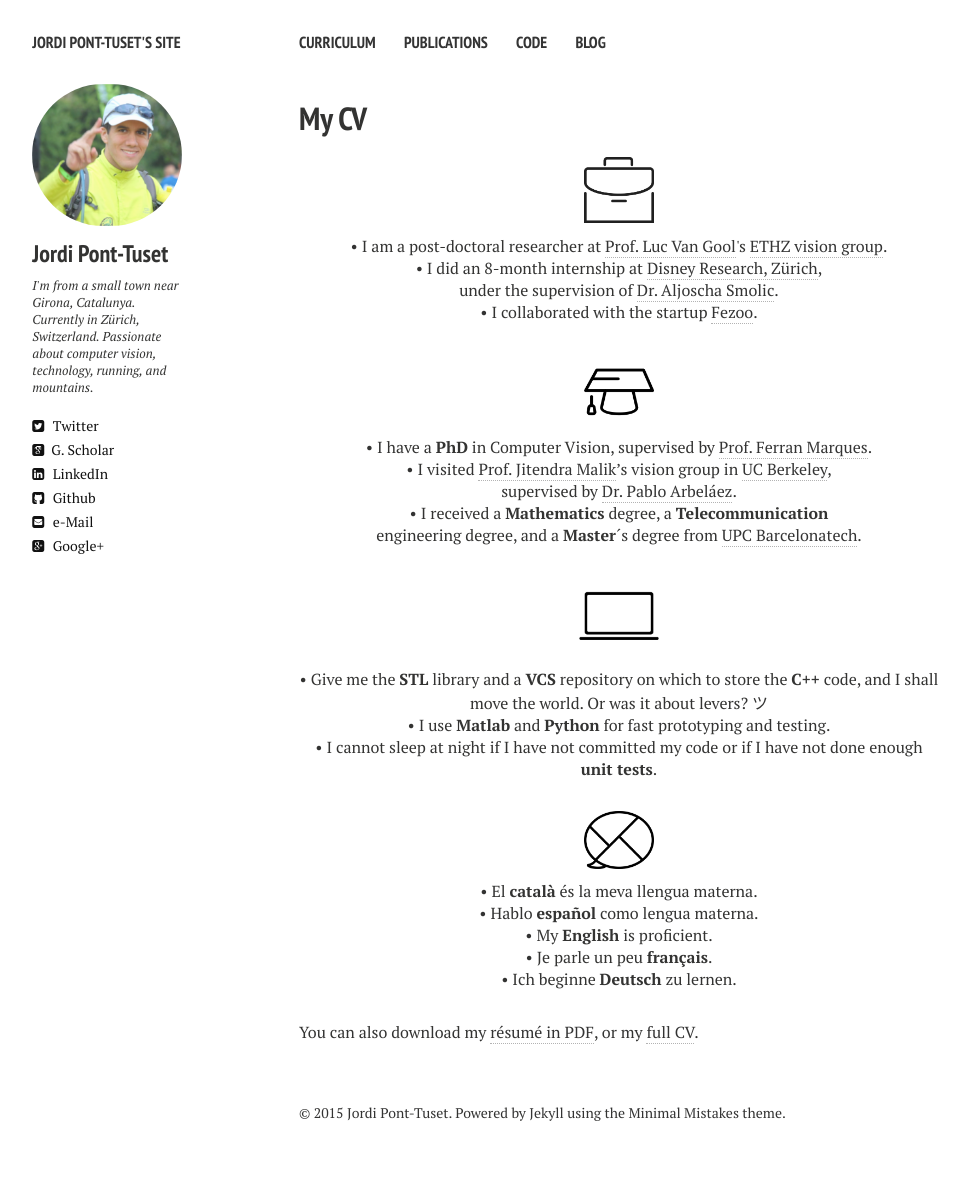
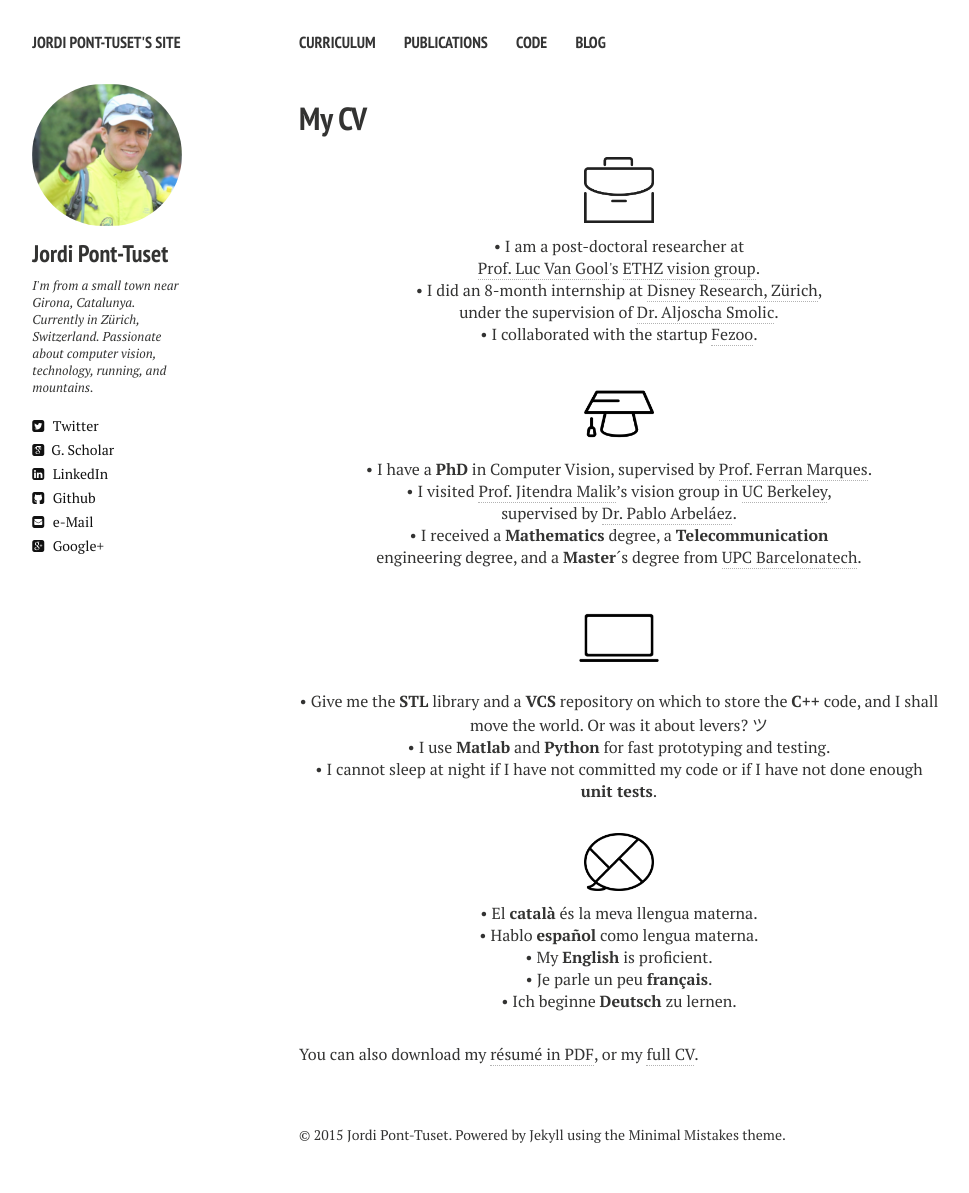
Before and after one commit to jponttuset/jponttuset.github.io, a Jekyll site: the page built from cv.md, in a window 1280 px wide. Shown: the whole page, without its empty margins (21-990 px from the left). Built offline with Jekyll 4.4.1, drawn with Linux system fonts in a browser that asks for light colours; nearby versions of some CDN libraries; before the commit the page ends 1171 px from its top, so only the background shows below that.

Commit message:
- Minor tweak

```diff
--- a/_layouts/cv.html
+++ b/_layouts/cv.html
@@ -45,7 +45,7 @@
     <h1>{{ page.title }}</h1>
     <div class="article-wrap">
     <p align="center" class=bottom-small><img src="{{ site.url }}/images/business.png" alt="Work Experience" width="70" height="70"></p>
-    <p align="center">&#8226 I am a post-doctoral researcher at <a href="http://www.vision.ee.ethz.ch/members/get_member.cgi?id=1" target="_blank">Prof. Luc Van Gool</a>'s <a href="http://www.vision.ee.ethz.ch/index.en.html" target="_blank">ETHZ vision group</a>.</p>
+    <p align="center">&#8226 I am a post-doctoral researcher at <br><a href="http://www.vision.ee.ethz.ch/members/get_member.cgi?id=1" target="_blank">Prof. Luc Van Gool</a>'s <a href="http://www.vision.ee.ethz.ch/index.en.html" target="_blank">ETHZ vision group</a>.</p>
     <p align="center">&#8226 I did an 8-month internship at <a href="http://www.disneyresearch.com/research-labs/disney-research-zurich/" target="_blank">Disney Research, Zürich</a>,<br>under the supervision of <a href="http://zurich.disneyresearch.com/~smolica/" target="_blank">Dr. Aljoscha Smolic</a>.</p>
     <p align="center" class="bottom-three">&#8226 I collaborated with the startup <a href="http://fezoo.cat" target="_blank">Fezoo</a>.</p>
 
```
